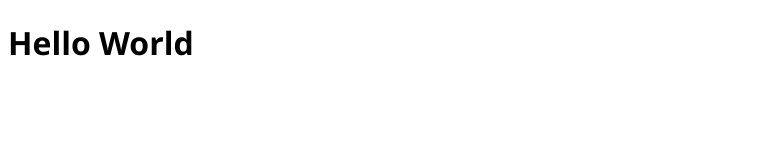
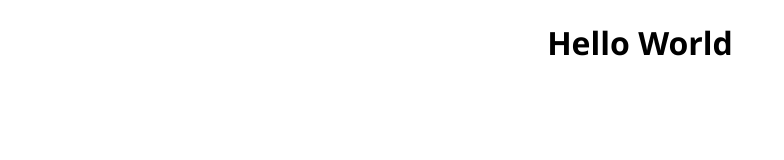
Before and after one commit to UnrealDev16/UnrealDev16.github.io, a plain HTML site: page index.html in a window 1280 px wide. Shown: the whole page, without its empty margins (0-784 px from the left). Drawn offline with Linux system fonts and the light colour scheme.

Commit message:
Centered h1 tag

```diff
--- a/index.html
+++ b/index.html
@@ -2,6 +2,6 @@
 <head>
     <title>My Github Website</title>
     <body>
-        <h1 style="font-family: 'Segoe UI', Tahoma, Geneva, Verdana, sans-serif;">Hello World</h1>
+        <center><h1 style="font-family: 'Segoe UI', Tahoma, Geneva, Verdana, sans-serif;">Hello World</h1></center>
     </body>
 </head>
```
